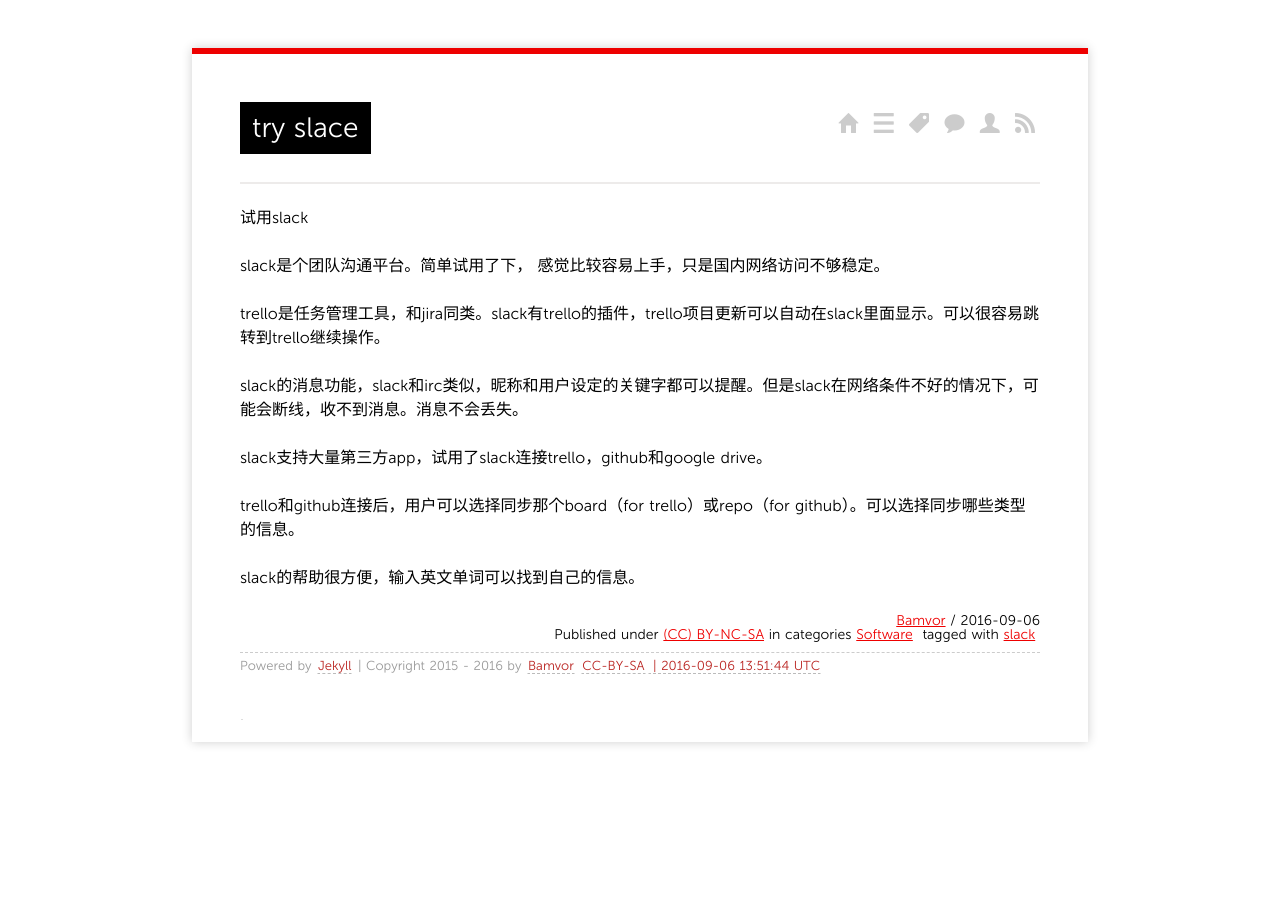
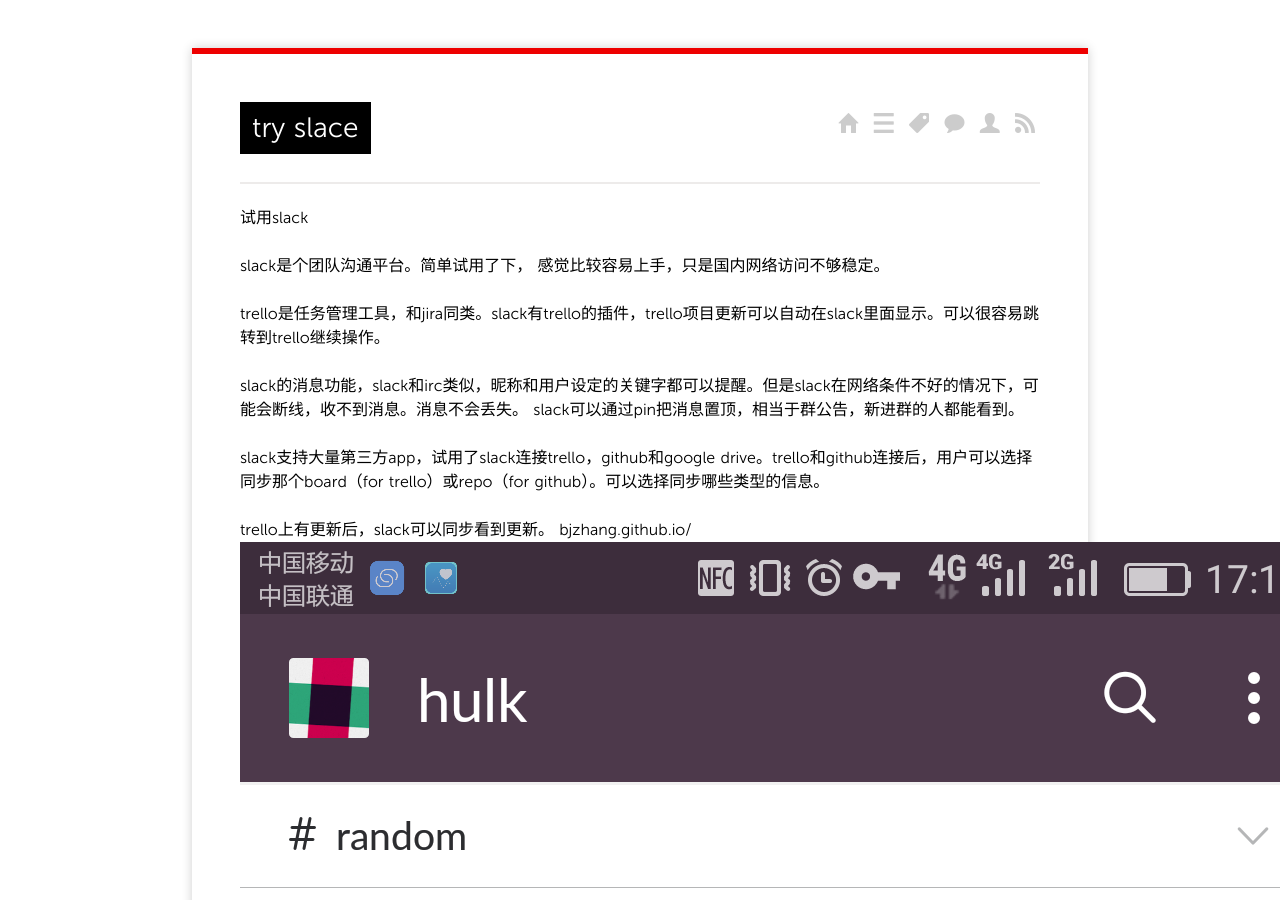
Before and after one commit to bjzhang/bjzhang.github.io, a Jekyll site: the page built from _posts/2016/2016-09-06-try-slack.md, in a window 1280 px wide and 900 px high. Built offline with Jekyll 4.4.1, drawn with Linux system fonts in a browser that asks for light colours; Markdown is read by kramdown in place of the engine named in the settings; comment, search, counter and statistics services are not loaded.

Commit message:
slack trello

```diff
--- a/_posts/2016/2016-09-06-try-slack.md
+++ b/_posts/2016/2016-09-06-try-slack.md
@@ -12,10 +12,12 @@
 trello是任务管理工具，和jira同类。slack有trello的插件，trello项目更新可以自动在slack里面显示。可以很容易跳转到trello继续操作。
 
 slack的消息功能，slack和irc类似，昵称和用户设定的关键字都可以提醒。但是slack在网络条件不好的情况下，可能会断线，收不到消息。消息不会丢失。
+slack可以通过pin把消息置顶，相当于群公告，新进群的人都能看到。
 
+slack支持大量第三方app，试用了slack连接trello，github和google drive。trello和github连接后，用户可以选择同步那个board（for trello）或repo（for github）。可以选择同步哪些类型的信息。
 
-slack支持大量第三方app，试用了slack连接trello，github和google drive。
-
-trello和github连接后，用户可以选择同步那个board（for trello）或repo（for github）。可以选择同步哪些类型的信息。
+trello上有更新后，slack可以同步看到更新。
+bjzhang.github.io/
+![slack trello]({{site.url}}/public/images/slack_project_management/Screenshot_2016-09-06-17-10-38.png)
 
 slack的帮助很方便，输入英文单词可以找到自己的信息。
```
